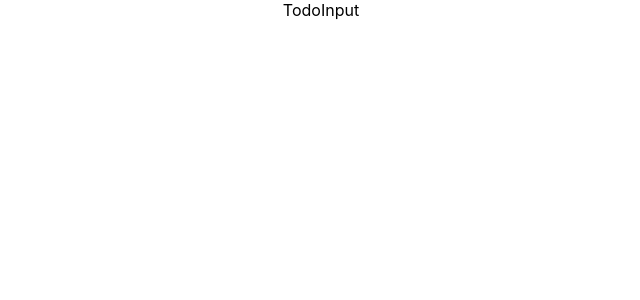
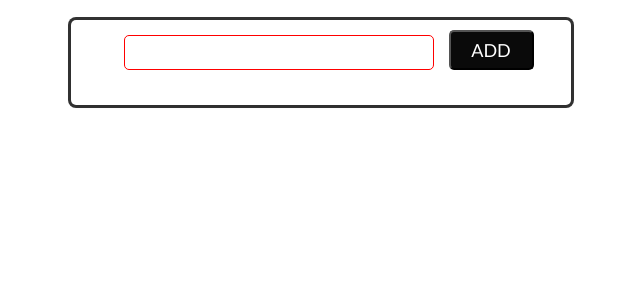
Before and after one commit to awasthi2001/Full-Stack-Todo-App, a React (Create React App) app in the folder todo-redux/: page / in a window 1280 px wide. Shown: the top 300 px of the page, without its empty margins (319-959 px from the left). Built offline with nearby package versions, Linux system fonts and the light colour scheme.

Commit message:
working on todoInput

```diff
--- a/todo-redux/src/App.css
+++ b/todo-redux/src/App.css
@@ -28,11 +28,46 @@
   color: #61dafb;
 }
 
-@keyframes App-logo-spin {
+/* @keyframes App-logo-spin {
   from {
     transform: rotate(0deg);
   }
   to {
     transform: rotate(360deg);
   }
+} */
+.Container {
+  border-radius: 5px;
+  width: 500px;
+  padding-bottom: 20px;
+  margin: auto;
+  box-shadow: rgba(0, 0, 0, 0.16) 0px 1px 4px, rgb(51, 51, 51) 0px 0px 0px 3px;
+  margin-top: 20px;
 }
+#input{
+  width: 300px;
+  height: 25px;
+  padding: 4px;
+  border-radius: 5px;
+  margin: 15px;
+  border: 1px solid red;
+}
+#btn{
+  padding: 5px;
+  background-color: rgb(10, 10, 10);
+  color: white;
+  font-family:  'Trebuchet MS', sans-serif;
+  font-weight: 400;
+  font-size: 18px;
+  width: 85px;
+  height: 40px;
+  cursor: pointer;
+  border-radius: 5px;
+}
+#btn:hover{
+  background-color: #282c34;
+}
+#input:focus{
+  border: 1px solid red;
+  outline: none;
+}
--- a/todo-redux/src/Components/Todo.jsx
+++ b/todo-redux/src/Components/Todo.jsx
@@ -1,10 +1,18 @@
-import React from 'react'
+import React, { useEffect, useState } from 'react'
+import { useDispatch, useSelector } from 'react-redux';
 import { TodoInput } from './TodoInput'
 
 export const Todo = () => {
+  const[page,setPage] = useState(0);
+  let{data,loading,error} = useSelector(state=>state);
+  let dispatch = useDispatch();
+  useEffect(()=>{
+
+  },[page])
   return (
-    <div>
+    <div className='Container'>
         <TodoInput/>
+
     </div>
   )
 }
--- a/todo-redux/src/Components/TodoInput.jsx
+++ b/todo-redux/src/Components/TodoInput.jsx
@@ -1,7 +1,14 @@
-import React from 'react'
+import React, { useState } from 'react'
 
 export const TodoInput = () => {
+  const [value,setvalue] = useState('');
+  const handleInput = (e)=>{
+    setvalue(e.target.value);
+  }
   return (
-    <div>TodoInput</div>
+    <div>
+      <input type="text"  id='input' onChange={handleInput}/>
+      <button id='btn'>ADD</button>
+    </div>
   )
 }
--- a/todo-redux/src/Redux/store.js
+++ b/todo-redux/src/Redux/store.js
@@ -4,4 +4,4 @@ import thunk from 'redux-thunk'
 
 const middleware = applyMiddleware(thunk)
 
-const store = createstore(reduce,middleware)
+export const store = createstore(reduce,middleware)
--- a/todo-redux/src/index.js
+++ b/todo-redux/src/index.js
@@ -3,11 +3,14 @@ import ReactDOM from 'react-dom/client';
 import './index.css';
 import App from './App';
 import reportWebVitals from './reportWebVitals';
-
+import {Provider} from 'react-redux'
+import { store } from './Redux/store';
 const root = ReactDOM.createRoot(document.getElementById('root'));
 root.render(
   <React.StrictMode>
+    <Provider store={store}>
     <App />
+    </Provider>
   </React.StrictMode>
 );
 
```
